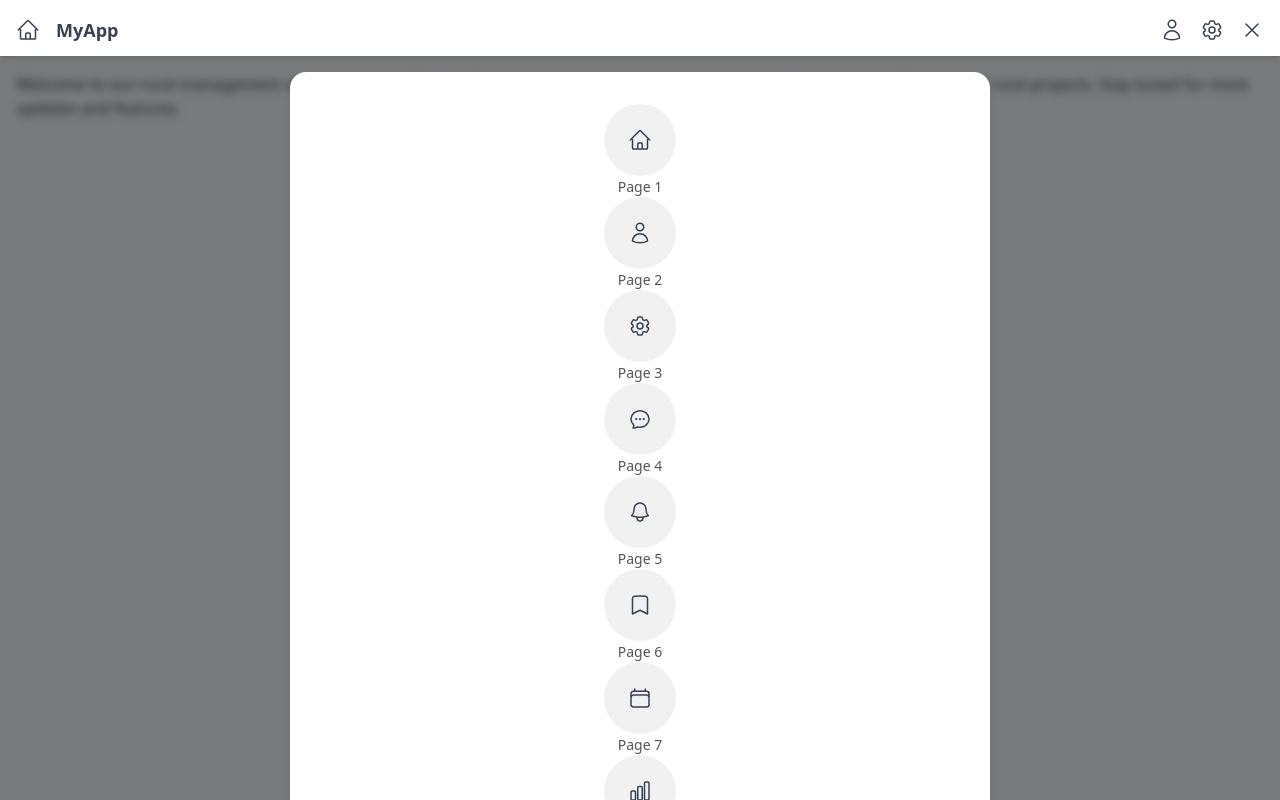
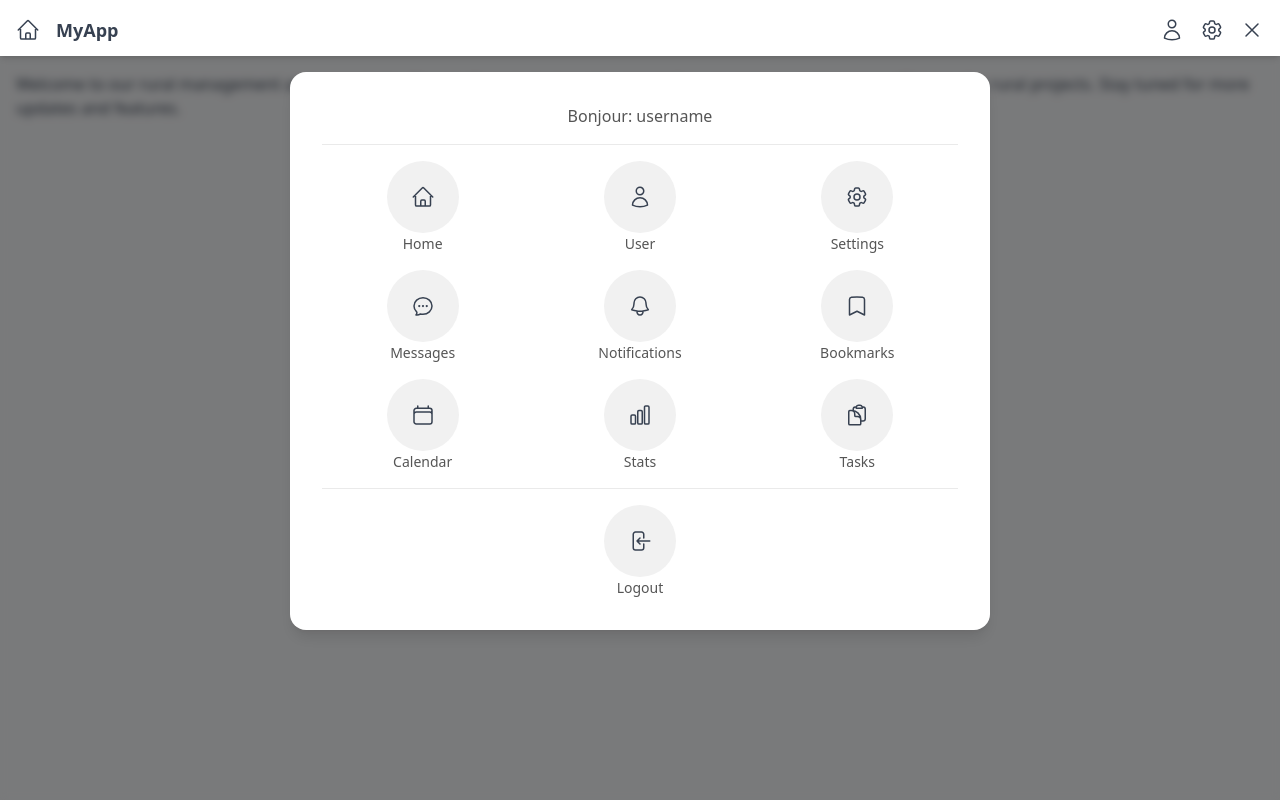
Before and after one commit to anishizi/agrica, a Next.js app: page / in a window 1280 px wide. Both pictures are taken after a click on the icon 1252 px from the left and 30 px from the top of the page. Built offline with nearby package versions, Linux system fonts and the light colour scheme.

Commit message:
Update Navbar.tsx

```diff
--- a/src/components/Navbar.tsx
+++ b/src/components/Navbar.tsx
@@ -10,19 +10,20 @@ import {
   BookmarkIcon,
   CalendarIcon,
   ChartBarIcon,
-  ClipboardDocumentIcon
+  ClipboardDocumentIcon,
+  ArrowLeftOnRectangleIcon // Import the logout icon
 } from '@heroicons/react/24/outline';
 
 const icons = [
-  HomeIcon,
-  UserIcon,
-  Cog6ToothIcon,
-  ChatBubbleOvalLeftEllipsisIcon,
-  BellIcon,
-  BookmarkIcon,
-  CalendarIcon,
-  ChartBarIcon,
-  ClipboardDocumentIcon,
+  { icon: HomeIcon, name: 'Home' },
+  { icon: UserIcon, name: 'User' },
+  { icon: Cog6ToothIcon, name: 'Settings' },
+  { icon: ChatBubbleOvalLeftEllipsisIcon, name: 'Messages' },
+  { icon: BellIcon, name: 'Notifications' },
+  { icon: BookmarkIcon, name: 'Bookmarks' },
+  { icon: CalendarIcon, name: 'Calendar' },
+  { icon: ChartBarIcon, name: 'Stats' },
+  { icon: ClipboardDocumentIcon, name: 'Tasks' },
 ];
 
 const Navbar: React.FC = () => {
@@ -78,17 +79,47 @@ const Navbar: React.FC = () => {
         <div className="fixed inset-0 bg-black bg-opacity-50 flex justify-center items-start z-40 backdrop-blur-sm">
           <div className="menu-wrapper mt-4 mx-2"> {/* Reduce left and right margin */}
             <div className="menu rounded-lg">
-              {Array.from({ length: 9 }, (_, i) => {
-                const IconComponent = icons[i % icons.length];
-                return (
+              <div className="menu-item greeting">
+                Bonjour: username
+              </div>
+              <hr className="separator" />
+              <div className="menu-grid">
+                {icons.slice(0, 3).map(({ icon: IconComponent, name }, i) => (
                   <div key={i} className="menu-item">
                     <div className="icon-container">
                       <IconComponent className="h-6 w-6 text-gray-700" />
                     </div>
-                    <span>Page {i + 1}</span>
+                    <span>{name}</span>
                   </div>
-                );
-              })}
+                ))}
+              </div>
+              <div className="menu-grid">
+                {icons.slice(3, 6).map(({ icon: IconComponent, name }, i) => (
+                  <div key={i} className="menu-item">
+                    <div className="icon-container">
+                      <IconComponent className="h-6 w-6 text-gray-700" />
+                    </div>
+                    <span>{name}</span>
+                  </div>
+                ))}
+              </div>
+              <div className="menu-grid">
+                {icons.slice(6, 9).map(({ icon: IconComponent, name }, i) => (
+                  <div key={i} className="menu-item">
+                    <div className="icon-container">
+                      <IconComponent className="h-6 w-6 text-gray-700" />
+                    </div>
+                    <span>{name}</span>
+                  </div>
+                ))}
+              </div>
+              <hr className="separator" />
+              <div className="menu-item">
+                <div className="icon-container">
+                  <ArrowLeftOnRectangleIcon className="h-6 w-6 text-gray-700" />
+                </div>
+                <span>Logout</span>
+              </div>
             </div>
           </div>
         </div>
```
